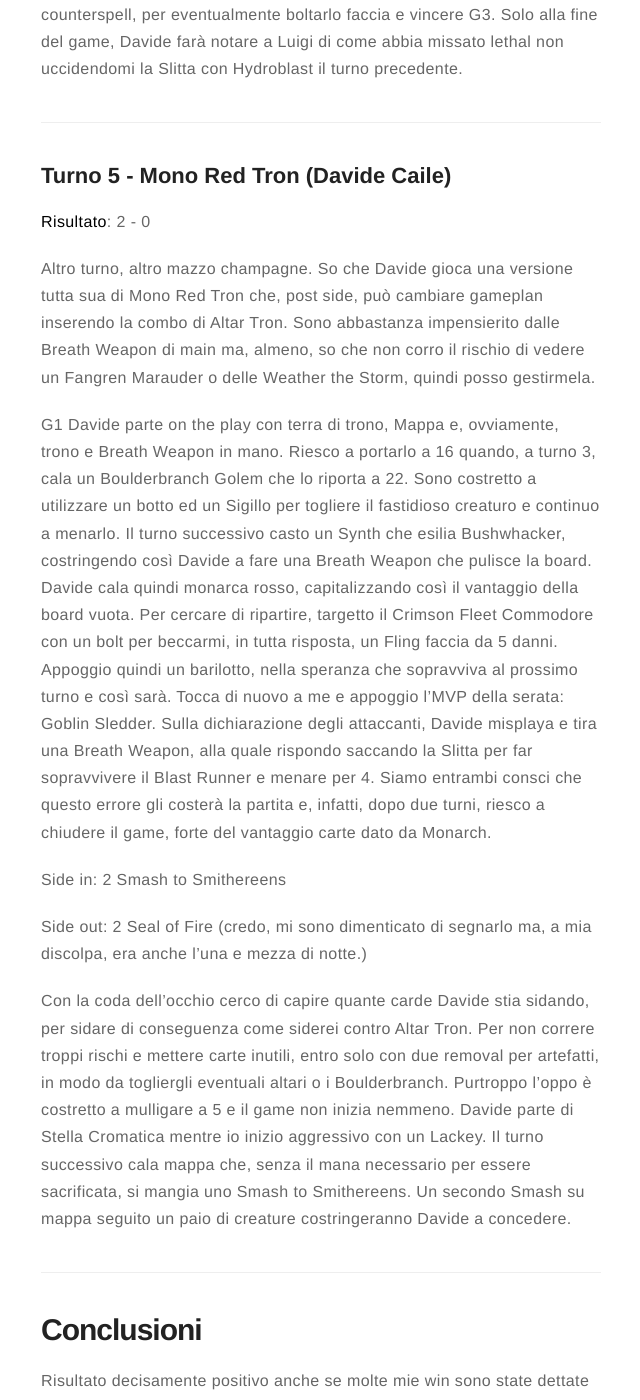
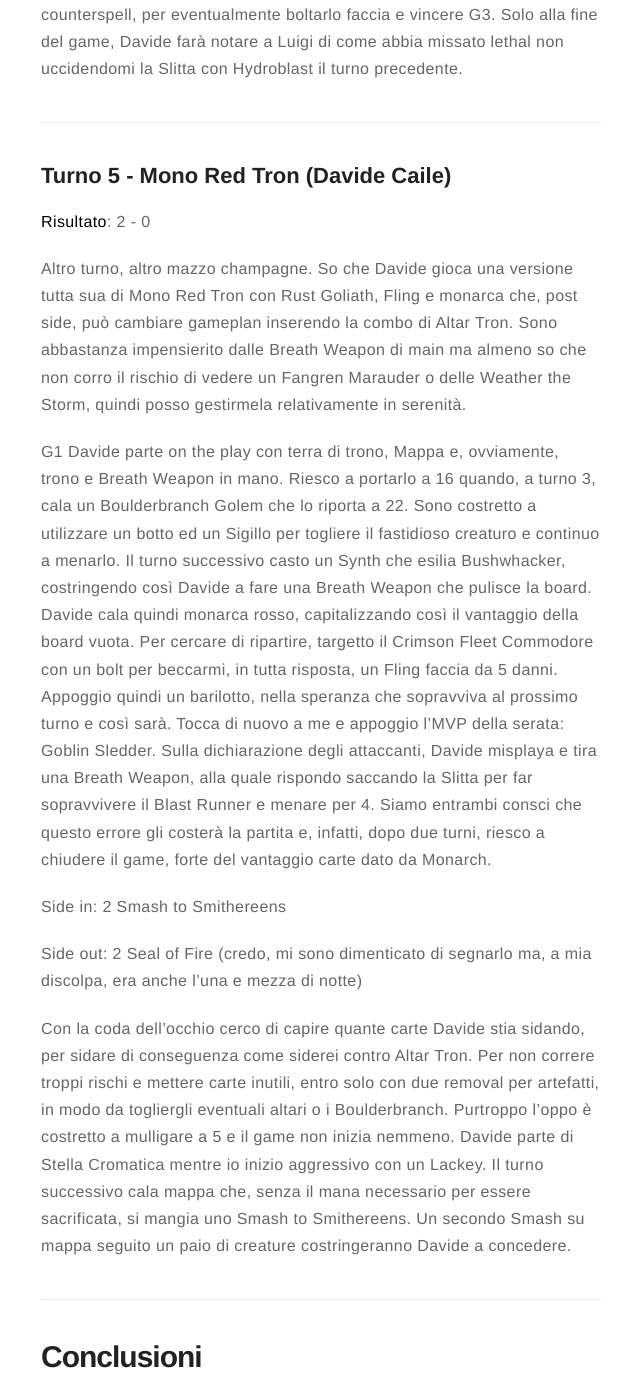
Before and after one commit to EliaTogni/EliaTogni.github.io, a Jekyll site: the page built from _posts/2024-05-03-Report_Lega_Pauper_Brescia.markdown, in a window 1280 px wide and 1400 px high, scrolled down 6070 px. Shown: the whole window, without its empty margins (319-959 px from the left). Built offline with Jekyll 4.4.1, drawn with Linux system fonts in a browser that asks for light colours; nearby versions of some CDN libraries; comment, search, counter and statistics services are not loaded.

Commit message:
Report Lega Pauper Brescia 24-05-03 v3

```diff
--- a/_posts/2024-05-03-Report_Lega_Pauper_Brescia.markdown
+++ b/_posts/2024-05-03-Report_Lega_Pauper_Brescia.markdown
@@ -11,6 +11,7 @@ tag:
 category: blog
 author: bonsoir\_elio\_t
 description: A brief report of my last league
+
 ---
 
 Ciao a tutti! Sono Elia Togni, in arte **bonsoir_elio_t**, e scrio qui il report della tappa di Lega Pauper Brescia di Venerdì 3 Maggio in cui mi sono posizionato primo con lo score di 5-0.
@@ -116,15 +117,15 @@ G3 tengo monolanda molto allettante: Montagna, Epicure, Tomb Raider, Lackey, Sli
 ## Turno 5 - Mono Red Tron (Davide Caile)
 **Risultato**: 2 - 0
 
-Altro turno, altro mazzo champagne. So che Davide gioca una versione tutta sua di Mono Red Tron che, post side, può cambiare gameplan inserendo la combo di Altar Tron. Sono abbastanza impensierito dalle Breath Weapon di main ma, almeno, so che non corro il rischio di vedere un Fangren Marauder o delle Weather the Storm, quindi posso gestirmela.
+Altro turno, altro mazzo champagne. So che Davide gioca una versione tutta sua di Mono Red Tron con Rust Goliath, Fling e monarca che, post side, può cambiare gameplan inserendo la combo di Altar Tron. Sono abbastanza impensierito dalle Breath Weapon di main ma almeno so che non corro il rischio di vedere un Fangren Marauder o delle Weather the Storm, quindi posso gestirmela relativamente in serenità.
 
 G1 Davide parte on the play con terra di trono, Mappa e, ovviamente, trono e Breath Weapon in mano. Riesco a portarlo a 16 quando, a turno 3, cala un Boulderbranch Golem che lo riporta a 22. Sono costretto a utilizzare un botto ed un Sigillo per togliere il fastidioso creaturo e continuo a menarlo. Il turno successivo casto un Synth che esilia Bushwhacker, costringendo così Davide a fare una Breath Weapon che pulisce la board. Davide cala quindi monarca rosso, capitalizzando così il vantaggio della board vuota. Per cercare di ripartire, targetto il Crimson Fleet Commodore con un bolt per beccarmi, in tutta risposta, un Fling faccia da 5 danni. Appoggio quindi un barilotto, nella speranza che sopravviva al prossimo turno e così sarà. Tocca di nuovo a me e appoggio l'MVP della serata: Goblin Sledder. Sulla dichiarazione degli attaccanti, Davide misplaya e tira una Breath Weapon, alla quale rispondo saccando la Slitta per far sopravvivere il Blast Runner e menare per 4. Siamo entrambi consci che questo errore gli costerà la partita e, infatti, dopo due turni, riesco a chiudere il game, forte del vantaggio carte dato da Monarch.
 
 Side in: 2 Smash to Smithereens
 
-Side out: 2 Seal of Fire (credo, mi sono dimenticato di segnarlo ma, a mia discolpa, era anche l'una e mezza di notte.)
+Side out: 2 Seal of Fire (credo, mi sono dimenticato di segnarlo ma, a mia discolpa, era anche l'una e mezza di notte)
 
-Con la coda dell'occhio cerco di capire quante carde Davide stia sidando, per sidare di conseguenza come siderei contro Altar Tron. Per non correre troppi rischi e mettere carte inutili, entro solo con due removal per artefatti, in modo da togliergli eventuali altari o i Boulderbranch. Purtroppo l'oppo è costretto a mulligare a 5 e il game non inizia nemmeno. Davide parte di Stella Cromatica mentre io inizio aggressivo con un Lackey. Il turno successivo cala mappa che, senza il mana necessario per essere sacrificata, si mangia uno Smash to Smithereens. Un secondo Smash su mappa seguito un paio di creature costringeranno Davide a concedere.
+Con la coda dell'occhio cerco di capire quante carte Davide stia sidando, per sidare di conseguenza come siderei contro Altar Tron. Per non correre troppi rischi e mettere carte inutili, entro solo con due removal per artefatti, in modo da togliergli eventuali altari o i Boulderbranch. Purtroppo l'oppo è costretto a mulligare a 5 e il game non inizia nemmeno. Davide parte di Stella Cromatica mentre io inizio aggressivo con un Lackey. Il turno successivo cala mappa che, senza il mana necessario per essere sacrificata, si mangia uno Smash to Smithereens. Un secondo Smash su mappa seguito un paio di creature costringeranno Davide a concedere.
 
 ---
 
```
